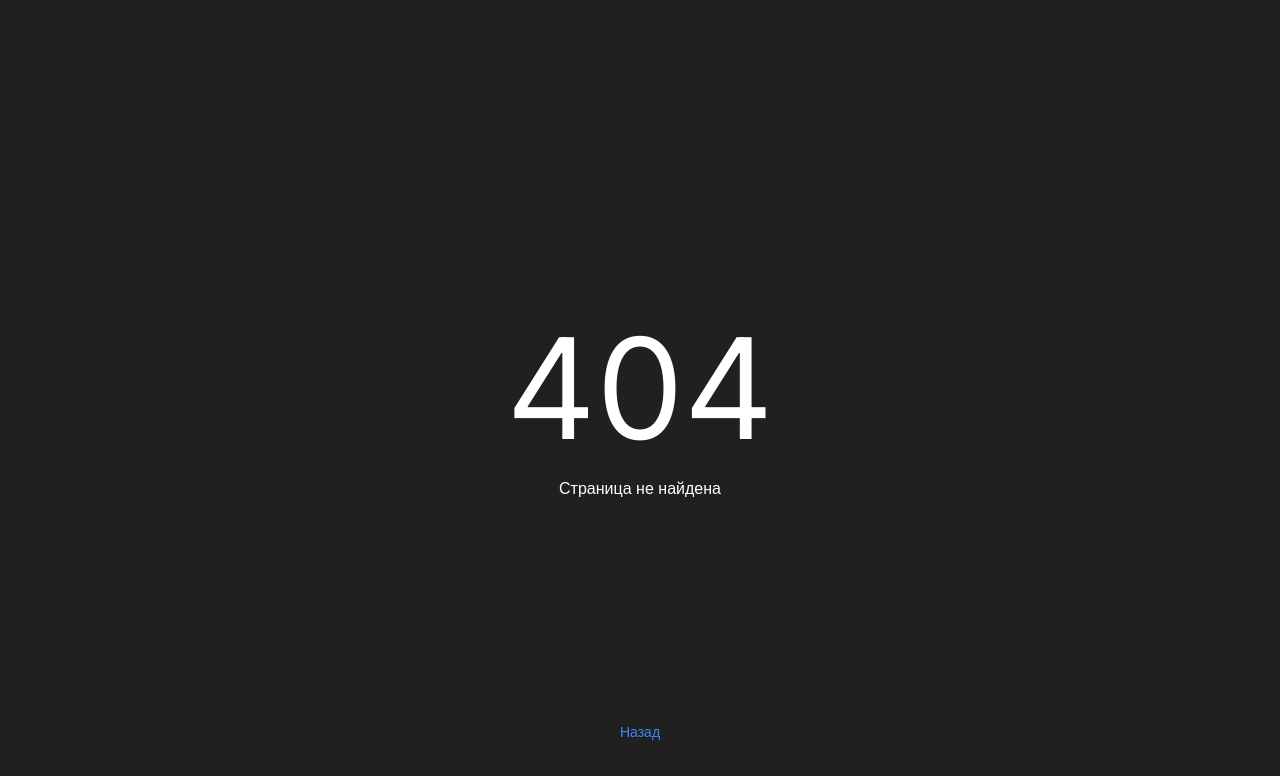
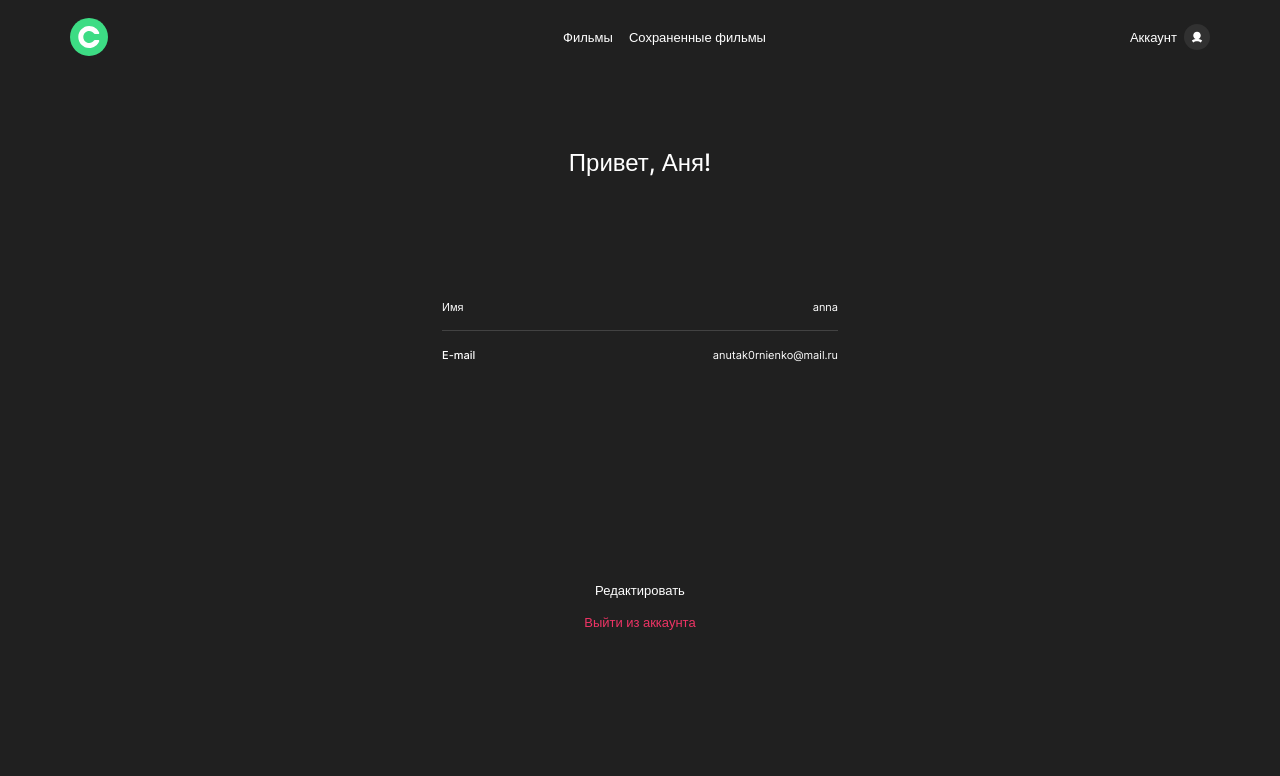
Before and after one commit to anutak0rnienko/movies-explorer-frontend, a React (Create React App) app: page /profile in a window 1280 px wide. Before the commit this address had no page. Shown: the top 776 px of the page. Built offline with nearby package versions, Linux system fonts and the light colour scheme.

Commit message:
diplom frontend

```diff
--- a/src/components/App/App.js
+++ b/src/components/App/App.js
@@ -5,6 +5,8 @@ import Movies from "../Movies/Movies";
 import PageNotFound from "../PageNotFound/PageNotFound";
 import Register from "../Register/Register";
 import Login from '../Login/Login';
+import SavedMovies from '../SavedMovies/SavedMovies';
+import Profile from '../Profile/Profile';
 
 function App() {
     return (
@@ -15,6 +17,8 @@ function App() {
           <Route path="*" element={<PageNotFound />} />
           <Route path="/signup" element={<Register />} />
           <Route path="/signin" element={<Login />} />
+          <Route path="/saved-movies" element={<SavedMovies />} />
+          <Route path="/profile" element={<Profile />} />
         </Routes>
       </div>
     );
--- a/src/components/Header/Header.css
+++ b/src/components/Header/Header.css
@@ -0,0 +1,15 @@
+.header {
+    padding: 18px 0;
+}
+
+.header__container {
+    display: flex;
+    justify-content: space-between;
+    width: calc(100% - 140px);
+    margin: 0 auto;
+}
+
+.header__container-logo {
+    width: 38px;
+    height: 38px;
+}
--- a/src/components/Header/Header.js
+++ b/src/components/Header/Header.js
@@ -5,6 +5,7 @@ import { useLocation } from 'react-router-dom';
 import Navigation from '../Navigation/Navigation';
 import NavTab from '../Main/NavTab/NavTab';
 import { authPages } from '../../utils/constants';
+import './Header.css';
 
 const Header = ({ backgroundColor }) => {
     const headerStyle = {
@@ -15,7 +16,7 @@ const Header = ({ backgroundColor }) => {
 
     return (
       <header style={headerStyle} className="header">
-        <div className='header__contaner'>
+        <div className='header__container'>
           <Link to="/" className="header__container-logo">
             <img src={logo} className="header__logo" alt="Logo" />
           </Link>
--- a/src/components/Movies/MoviesCard/MoviesCard.js
+++ b/src/components/Movies/MoviesCard/MoviesCard.js
@@ -13,9 +13,9 @@ const MoviesCard = ({ card }) => {
 
     return (
         <li className='card'>
-          <img src={card.image} className='card__image' alt={card.name} />
+          <img className='card__image' src={card.image} alt={card.name} />
           <div className='card__container'>
-            <div className='card__box'>
+            <div className='card__info'>
               <h2 className='card__title'>{card.name}</h2>
               {isSavedFilmsPage ? (
                 <button type='button' className='card__button-delete' aria-label='Удалить фильм'></button>
--- a/src/components/Navigation/Navigation.css
+++ b/src/components/Navigation/Navigation.css
@@ -0,0 +1,46 @@
+.navigation {
+    display: flex;
+    flex-direction: row;
+    justify-content: space-between;
+    gap: 364px;
+}
+
+.navigation__content {
+    display: flex;
+    flex-direction: row;
+    align-items: center;
+    text-decoration: none;
+    gap: 7px;
+}
+
+.navigation__movie {
+    color: #FFF;
+    font-size: 13px;
+    font-weight: 400;
+    line-height: 18px;
+    text-decoration: none;
+}
+
+.navigation__container {
+  display: flex;
+  gap: 16px;
+  align-items: center;
+}
+
+.navigation__title {
+    margin: 0;
+    color: #FFF;
+    font-size: 13px;
+    font-weight: 500;
+    line-height: 12px;
+}
+
+.navigation__container-image {
+    width: 26px;
+    height: 26px;
+    border-radius: 50px;
+    background-color: #313131;
+    display: flex;
+    align-items: center;
+    justify-content: center;
+}
--- a/src/components/Navigation/Navigation.js
+++ b/src/components/Navigation/Navigation.js
@@ -2,6 +2,7 @@ import React from "react";
 import { useState } from "react";
 import { Link } from "react-router-dom";
 import icon from "../../images/icon__COLOR_icon-main.svg";
+import './Navigation.css';
 
 function Navigation() {
     const [isMenuOpen, setIsMenuOpen] = useState(false);
@@ -48,7 +49,7 @@ function Navigation() {
                         />
                     </div>
                 </Link>
-                {!isMenuOpen && (
+                {/* {!isMenuOpen && (
                     <button
                         type="button"
                         className="navigation__burger"
@@ -63,7 +64,7 @@ function Navigation() {
                         onClick={burgerMenu}
                         aria-label="Закрыть бургерное меню"
                     ></button>
-                )}
+                )} */}
             </nav>
         </>
     );
--- a/src/components/Profile/Profile.css
+++ b/src/components/Profile/Profile.css
@@ -0,0 +1,117 @@
+.profile {
+    background-color: #202020;
+    height: calc(100vh - 74px);
+}
+
+.profile__container {
+    width: 100%;
+    max-width: 396px;
+    padding: 74px 0 70px;
+    margin: 0 auto;
+}
+
+.profile__title {
+    margin: 0;
+    color: #FFF;
+    text-align: center;
+    font-size: 24px;
+    font-weight: 500;
+    line-height: normal;
+}
+
+.profile__form {
+    display: flex;
+    flex-direction: column;
+    margin-top: 123px;
+}
+
+.profile__form-name {
+    display: flex;
+    justify-content: space-between;
+    border-bottom: 1px #424242 solid;
+    padding-bottom: 16px;
+}
+
+.profile__input {
+    border: none;
+    padding: 0;
+    background-color: #202020;
+    color: #FFF;
+    text-align: right;
+    font-size: 11px;
+    font-weight: 400;
+    line-height: normal;
+}
+
+.profile__label-form {
+    color: #FFF;
+    font-size: 11px;
+    font-weight: 500;
+    line-height: normal;
+}
+
+.profile__form-email {
+    display: flex;
+    justify-content: space-between;
+    padding-top: 17px;
+}
+
+.profile__button {
+    display: flex;
+    flex-direction: column;
+    gap: 16px;
+    align-items: center;
+    margin-top: 220px;
+}
+
+.profile__edit-button {
+    border: none;
+    padding: 0;
+    color: #FFF;
+    background-color: #202020;
+    font-size: 13px;
+    font-weight: 400;
+    line-height: normal;
+    cursor: pointer;
+}
+
+.profile__link {
+    text-decoration: none;
+    color: #EE3465;
+    font-size: 13px;
+    font-weight: 500;
+    line-height: normal;
+}
+
+@media screen and (max-width: 910px) {
+    .profile__container {
+        padding: 236px 0 269px;
+    }
+
+    .profile__form {
+        margin-top: 96px;
+    }
+
+    .profile__button {
+        margin-top: 210px;
+    }
+}
+
+@media screen and (max-width: 610px) {
+    .profile {
+        box-sizing: border-box;
+    }
+
+    .profile__container {
+        max-width: 260px;
+        padding: 70px 0 40px;
+    }
+
+    .profile__form {
+        margin-top: 80px;
+    }
+
+    .profile__button {
+        margin-top: 379px;
+    }
+}
--- a/src/components/Profile/Profile.js
+++ b/src/components/Profile/Profile.js
@@ -0,0 +1,56 @@
+import React from "react";
+import Header from "../Header/Header";
+import { Link } from "react-router-dom";
+import "./Profile.css";
+
+const Profile = () => {
+    return (
+        <>
+            <Header backgroundColor="#202020" theme={{ default: false }} />
+            <main className="profile">
+                <div className="profile__container">
+                    <h2 className="profile__title">Привет, Аня!</h2>
+                    <form className="profile__form">
+                        <div className="profile__form-name">
+                            <label className="profile__label-form">Имя</label>
+                            <input
+                                className="profile__input"
+                                type="text"
+                                name="username"
+                                id="name"
+                                minLength="2"
+                                maxLength="30"
+                                disabled
+                                value="anna"
+                            />
+                        </div>
+                        <div className="profile__form-email">
+                            <label className="profile__label-form">
+                                E-mail
+                            </label>
+                            <input
+                                className="profile__input"
+                                type="email"
+                                name="email"
+                                id="email"
+                                minLength="2"
+                                maxLength="30"
+                                value="anutak0rnienko@mail.ru"
+                            />
+                        </div>
+                    </form>
+                    <div className="profile__button">
+                        <button type="button" className="profile__edit-button">
+                            Редактировать
+                        </button>
+                        <Link to={`/`} className="profile__link">
+                            Выйти из аккаунта
+                        </Link>
+                    </div>
+                </div>
+            </main>
+        </>
+    );
+};
+
+export default Profile;
--- a/src/components/Register/Register.css
+++ b/src/components/Register/Register.css
@@ -1,6 +1,6 @@
 .register {
     background-color: #202020;
-    height: 100vh;
+    min-height: 100vh;
 }
 
 .register__container {
--- a/src/components/SavedMovies/SavedMovies.js
+++ b/src/components/SavedMovies/SavedMovies.js
@@ -0,0 +1,21 @@
+import './SavedMovies.css';
+import Header from '../Header/Header';
+import SearchForm from '../Movies/SearchForm/SearchForm';
+import MoviesCardList from '../Movies/MoviesCardList/MoviesCardList';
+import filmList from '../../utils/filmList.json';
+import Footer from '../Footer/Footer';
+
+const SavedMovies = () => {
+  return (
+    <>
+      <Header backgroundColor="#202020" theme={{ default: false }} />
+      <main className="savedMovies">
+        <SearchForm />
+        <MoviesCardList filmList={filmList} />
+      </main>
+      <Footer />
+    </>
+  )
+}
+
+export default SavedMovies;
```
